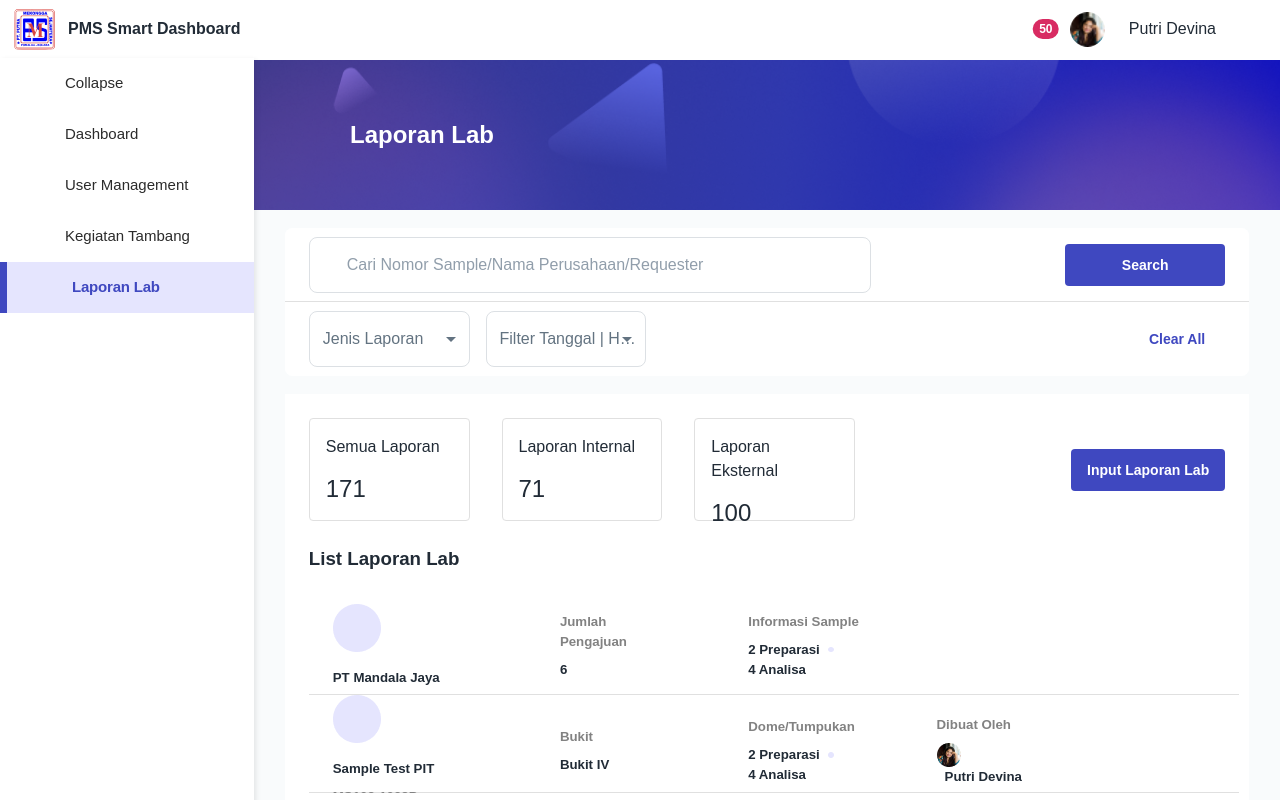
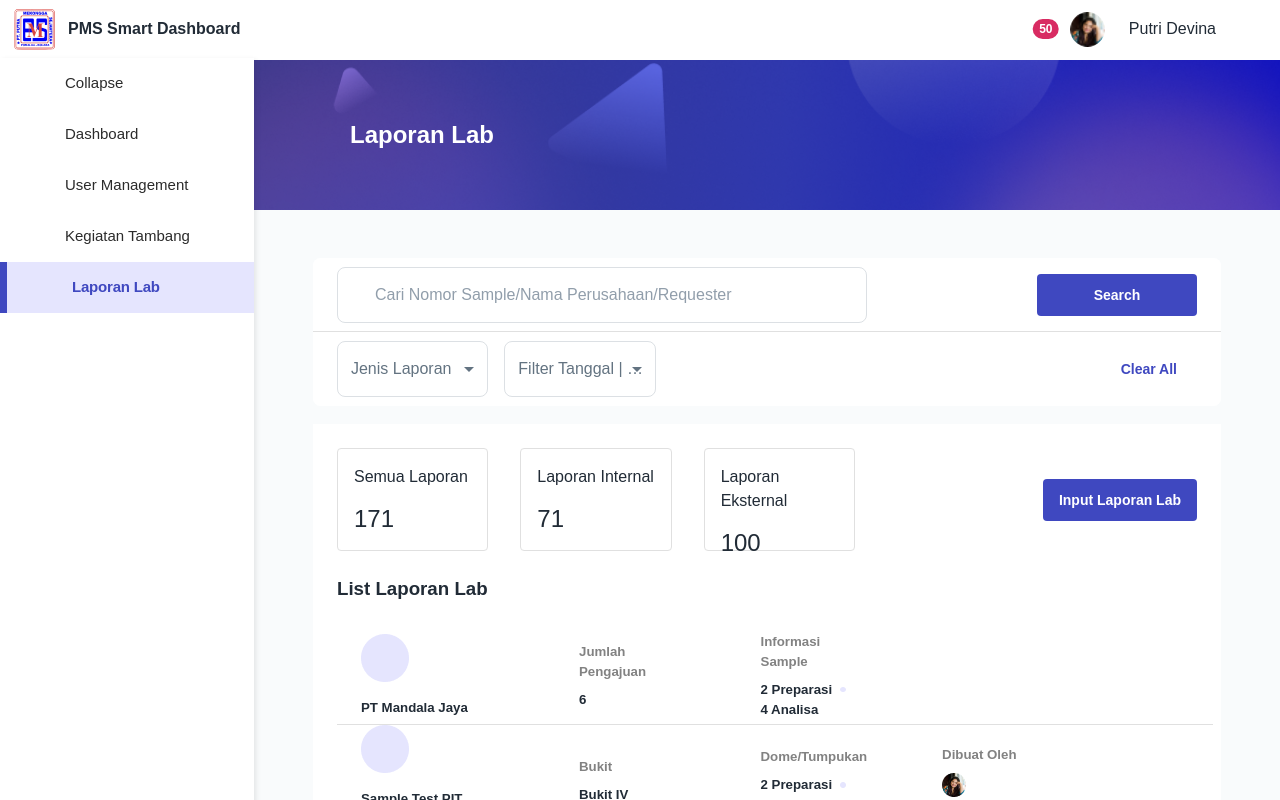
Before and after one commit to primawk/pms, a React (Create React App) app: page /laporan-lab in a window 1280 px wide. Shown: the top 800 px of the page. Built offline with nearby package versions, Linux system fonts and the light colour scheme; some icons are missing.

Commit message:
add input

```diff
--- a/src/pages/LaporanLab/index.jsx
+++ b/src/pages/LaporanLab/index.jsx
@@ -7,7 +7,6 @@ import FormControl from '@mui/material/FormControl';
 import Select from '@mui/material/Select';
 
 // components
-// import Header from 'components/Header';
 import { Grid, Button, Box } from '@mui/material';
 import TextField from '@mui/material/TextField';
 import CustomPagination from '../../components/Pagination/index';
@@ -19,15 +18,7 @@ export default function LaporanLab() {
   const navigate = useNavigate();
 
   return (
-    <div
-      style={{
-        backgroundColor: '#F9FBFC',
-        width: '100%',
-        height: 'auto',
-        overflow: 'visible', // it makes this container follow the height of its content
-        position: 'relative'
-      }}
-    >
+    <>
       <Grid
         container
         direction="row"
@@ -61,6 +52,7 @@ export default function LaporanLab() {
         </div>
       </Grid>
 
+      <div className="app-content">
         <Grid
           container
           sx={{
@@ -297,5 +289,6 @@ export default function LaporanLab() {
           </Grid>
         </Grid>
       </div>
+    </>
   );
 }
```
Lines whose indentation alone changed are shown as unchanged.
